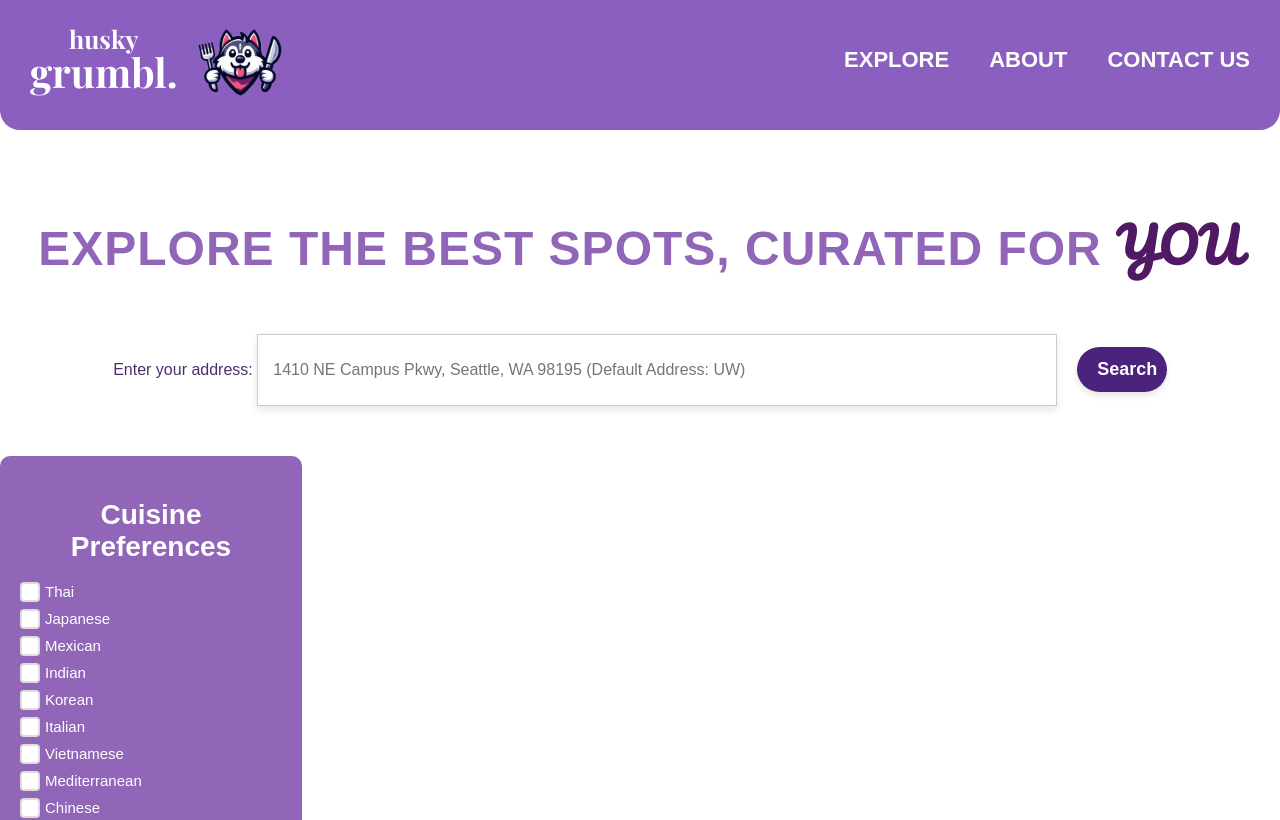
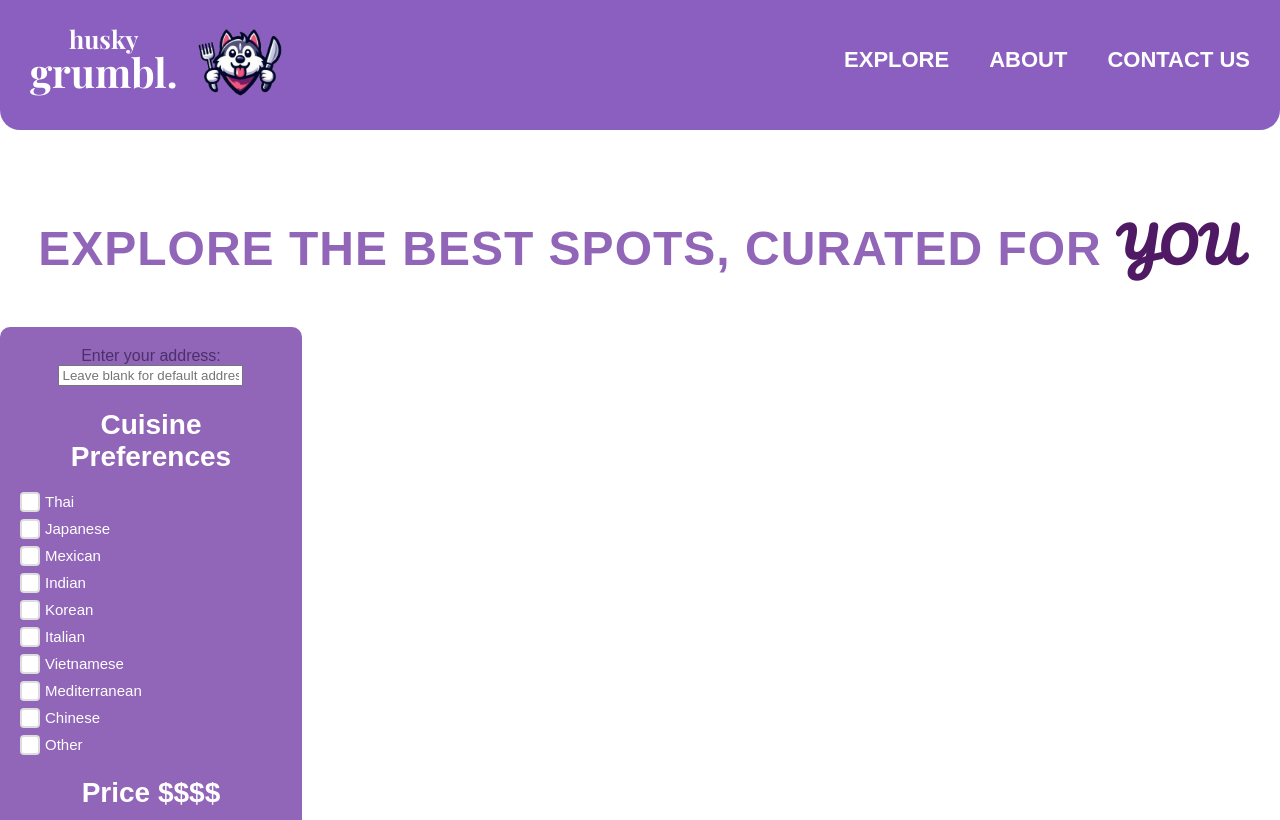
Before and after one commit to hcp-uw/Husky-Grumbl, a React (Create React App) app in the folder frontend/: page /explore-page in a window 1280 px wide. Shown: the top 820 px of the page. Built offline with nearby package versions, Linux system fonts and the light colour scheme.

Commit message:
Able to collect address string from front end and pass it to backend

```diff
--- a/frontend/src/ExplorePage.js
+++ b/frontend/src/ExplorePage.js
@@ -4,8 +4,12 @@ import RestaurantCard from './RestaurantCard';
 import axios from 'axios'; // Make sure to import axios
 import TopBar from './TopBar';
 
+const ExplorePage = () => {
+  // const latitude = "46.6062"; // hardcoded value
+  // const longitude = "-122.3321"; // hardcoded value
+  // const location = "4321 9th Ave NE, Seattle, WA 98105";
+  const [location, setLocation] = useState(""); // State for address input
 
-const ExplorePage = () => {
 
   // State for cuisine preferences and dietary restrictions, which will combine into a single keywords string
   const [cuisinePreferences, setCuisinePreferences] = useState({
@@ -29,12 +33,12 @@ const ExplorePage = () => {
     glutenFree: false,
   });
 
-  const [location, setLocation] = useState('');
   const [maxPrice, setMaxPrice] = useState(4);  // maxPrice by default set to $$$$
   const [minPrice, setMinPrice] = useState(0);      // minPrice by default set to $
   const [radius, setRadius] = useState(1); // distance slider in miles
   const [openNow, setOpenNow] = useState(true);      // Default to only open restaurants
   const [showRecommendations, setShowRecommendations] = useState(false); // New state to control visibility
+  const [isFocused, setIsFocused] = useState(false); // make address placeholder field appear / dissapear depending on if user clicks in field
 
 
   // Combine cuisine preferences and dietary restrictions into a keywords string
@@ -49,10 +53,6 @@ const ExplorePage = () => {
 
     // Combine cuisine and dietary restrictions into one string
     return [...cuisineKeywords, ...dietaryKeywords].join(",");
-  };
-
-  const handleLocationChange = (event) => {
-    setLocation(event.target.value); // Access the value from the event object
   };
 
   // Handle changes for cuisine preferences
@@ -94,10 +94,19 @@ const ExplorePage = () => {
     e.preventDefault();
 
     const keywords = getKeywords(); // Generate the combined keywords string
+    // console.log(latitude)
+    // console.log(longitude)
+    console.log(location);
+    console.log(keywords)
+    console.log(minPrice)
+    console.log(maxPrice)
+    console.log(openNow)
+    console.log(radius)
 
     try {
       const recommendations = await axios.get('http://localhost:8080/recommendations', {
-        params: {location, keywords, minPrice, maxPrice, openNow, radius },
+        // params: { latitude, longitude, keywords, minPrice, maxPrice, openNow, radius },
+        params: { location, keywords, minPrice, maxPrice, openNow, radius },
       });
       console.log("API response:", recommendations.data);
       setRecommendations(recommendations.data); // Update recommendations state
@@ -112,33 +121,30 @@ const ExplorePage = () => {
   };
 
   return (
-    <div> <TopBar />
+    <div> <TopBar/>
     <div className="explore-page">
       <div className="explore-header">
         <h1 className="explore-title">
           EXPLORE THE BEST SPOTS, CURATED FOR <span className="highlighted-text">YOU</span>
         </h1>
       </div>
-        <div>
-          <form className="locationForm">
-            <label htmlFor="location" className="prompt">Enter your address: </label>
-            <input
-              type="text"
-              className="location"
-              placeholder="1410 NE Campus Pkwy, Seattle, WA 98195 (Default Address: UW)"
-              name="location"
-              required
-              value={location}
-              onChange={handleLocationChange}
-            />
-
-            <button type="submit" className="submit-button">Search</button>
-            {/* <button type="submit">Submit</button> */}
-          </form>
-        </div>
       <div className="explore-content">
         <div className="sidebar">
           <form onSubmit={handleSubmit}>
+            <div className="locationForm">
+                <label htmlFor="location">Enter your address:</label>
+                <input
+                  type="text"
+                  id="location"
+                  value={location}
+                  onChange={(e) => setLocation(e.target.value)} // Update address state
+                  // placeholder="123 Example St, Seattle, WA"
+                  placeholder={isFocused ? '' : 'Leave blank for default address (University of Washington)'} // Conditional placeholder
+                  onFocus={() => setIsFocused(true)} // Set focused state to true
+                  onBlur={() => setIsFocused(false)} // Set focused state to false
+                  // required
+                />
+            </div>
             <h2 className="section">Cuisine Preferences</h2>
             <ul>
               <li>
@@ -241,7 +247,7 @@ const ExplorePage = () => {
               />
             </div>
 
-              {/* <button type="submit" className="submit-button">Search</button> */}
+            <button type="submit" className="submit-button">Search</button>
           </form>
         </div>
 
```
Also changed, not shown: 2 other files (tests, documents, lock files or other folders). Lines whose indentation alone changed are shown as unchanged.
